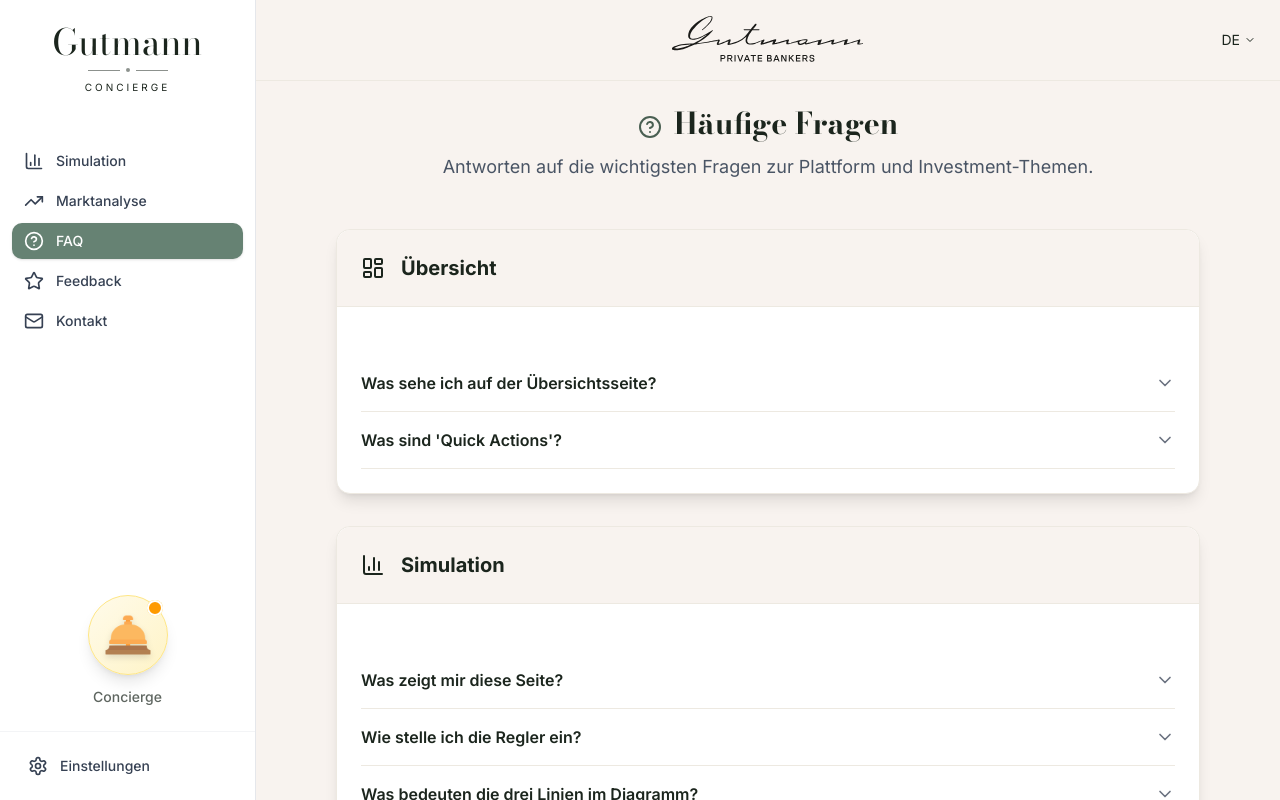
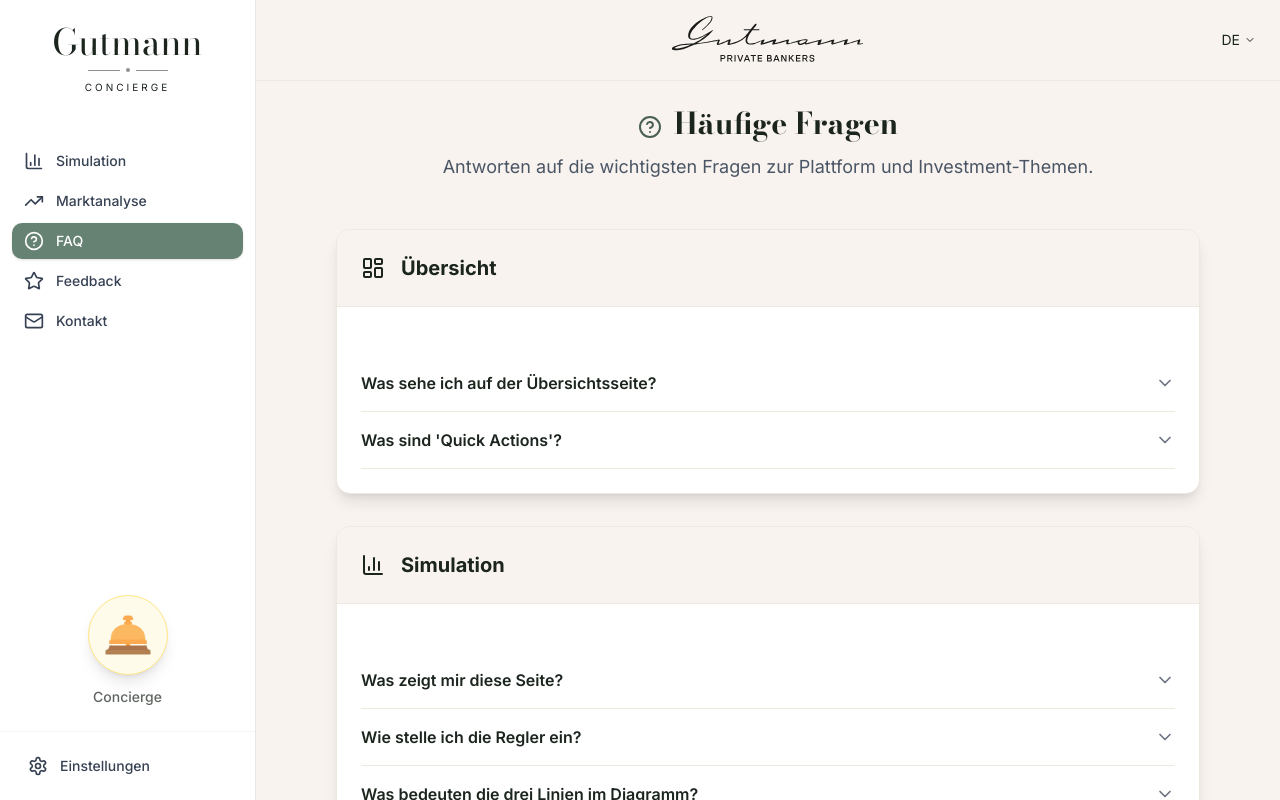
Before and after one commit to bbntsc/kahane-dashboard, a Next.js app: page /faq in a window 1280 px wide. Shown: the top 800 px of the page. Built offline with nearby package versions, Linux system fonts and the light colour scheme.

Commit message:
einfache umrandung der Bereiche

```diff
--- a/app/globals.css
+++ b/app/globals.css
@@ -38,7 +38,7 @@
   }
 }
 
-/* Theme und Farben bleiben unverändert, um den aktuellen Stand der App zu erhalten */
+/* Theme und Farben bleiben unverändert */
 @theme {
   --color-background: #ffffff;
   --color-foreground: #1b251d;
@@ -98,7 +98,6 @@
   --sidebar-ring: oklch(0.708 0 0);
 }
 
-/* Softer, warmer dark mode with higher contrast for readability */
 .dark {
   --background: oklch(0.22 0.015 30);
   --foreground: oklch(0.95 0.01 50);
@@ -142,18 +141,26 @@
   border-color: #4a524a !important;
 }
 
-/* NEU: CSS-Klasse für die Tour Guide Hervorhebung (Gold/Gelb) */
+/* VERBESSERTE CSS-Klasse für die Tour Guide Hervorhebung */
 .tour-highlight {
-  /* Box-Shadow für den leuchtenden Effekt (Gelb/Gold/Money-Thema) */
-  box-shadow: 0 0 0 4px #ffc107, 0 0 0 8px rgba(255, 193, 7, 0.5) !important;
+  /* Nutzt Outline statt Border, um das Layout nicht zu verschieben */
+  outline: 4px solid #ffc107 !important;
+  outline-offset: 2px;
+
+  /* Stellt sicher, dass das Element über dem Dimmer liegt */
+  position: relative !important;
+  z-index: 101 !important;
+
+  /* Ein klarer Glow-Effekt zur Abhebung */
+  box-shadow: 0 0 15px rgba(255, 193, 7, 0.4) !important;
+
   border-radius: 6px;
-  padding: 4px;
-  transition: box-shadow 0.3s ease-in-out, padding 0.3s ease-in-out;
+  transition: all 0.2s ease-in-out;
 }
 
 @theme inline {
-  --font-sans: var(--font-inter); /* ZU INTER GEÄNDERT */
-  --font-serif: var(--font-bodoni); /* ZU BODONI GEÄNDERT */
+  --font-sans: var(--font-inter);
+  --font-serif: var(--font-bodoni);
   --color-background: var(--background);
   --color-foreground: var(--foreground);
   --color-card: var(--card);
@@ -194,7 +201,10 @@
 
 @layer base {
   * {
-    @apply border-border outline-ring/50;
+    @apply outline-ring/50;
+  }
+  *, ::before, ::after {
+    border-color: var(--border);
   }
   body {
     @apply bg-background text-foreground;
--- a/components/base/sidebar.tsx
+++ b/components/base/sidebar.tsx
@@ -3,7 +3,7 @@
 import Link from "next/link"
 import Image from "next/image"
 import { usePathname } from "next/navigation"
-import { LayoutDashboard, TrendingUp, BarChart3, Settings, PieChart, FileText, Bell, Star, HelpCircle, Mail } from "lucide-react" // Mail Icon hinzugefügt
+import { BarChart3, TrendingUp, HelpCircle, Star, Mail, Settings, Bell } from "lucide-react"
 import { useSettings } from "@/lib/settings-context"
 import { useTranslation } from "@/lib/i18n"
 
@@ -13,59 +13,40 @@
 
 export function Sidebar({ onConciergeClick }: SidebarProps) {
   const pathname = usePathname()
-
-  // Hooks zum Laden der Sprache und Übersetzungen
   const { language } = useSettings()
   const t = useTranslation(language)
 
-  // Navigationselemente mit Icons und Zielen für die Tour
   const navigation = [
-    // Simulation
     { name: t.nav.simulation, href: "/simulation", icon: BarChart3, target: "sidebar-simulation" },
-    // Marktanalyse
     { name: t.nav.market, href: "/market", icon: TrendingUp, target: "sidebar-market" },
-    // FAQ
     { name: t.nav.faq, href: "/faq", icon: HelpCircle, target: "sidebar-faq" },
-    // Feedback
     { name: t.nav.feedback, href: "/feedback", icon: Star, target: "sidebar-feedback" },
-    // Kontakt
     { name: t.nav.contact, href: "/contact", icon: Mail, target: "sidebar-contact" },
   ]
 
   const isActive = (href: string) => {
-    // Wenn auf der Landing Page, markiere Simulation als aktiv
     if (href === "/simulation" && pathname === "/") return true
     return pathname.startsWith(href)
   }
 
   return (
-    // Hintergrundfarbe und Border für Dark Mode anpassen
-    <div className="flex flex-col flex-grow border-r border-gray-200 dark:border-gray-700 bg-white dark:bg-[#1b251d] overflow-y-auto h-full z-10">
-      {/* Header "Gutmann Concierge" */}
+    <div
+      className="flex flex-col flex-grow border-r border-gray-200 bg-white overflow-y-auto h-full z-10"
+      data-tour="sidebar-main" /* Umrandet die gesamte Sidebar */
+    >
       <div className="flex flex-col items-center justify-center py-6">
-        {/* TITEL: Schriftgröße angepasst (z.B. 4xl statt 120px) */}
-        <h1 className="text-4xl font-script text-[#1b251d] mb-0 leading-none">
-          Gutmann
-        </h1>
-
-        {/* SEPARATOR: Breiten und Abstände reduziert */}
+        <h1 className="text-4xl font-script text-[#1b251d] mb-0 leading-none">Gutmann</h1>
         <div className="flex items-center justify-center my-2">
           <div className="w-8 h-px bg-[#1b251d] opacity-50" />
           <div className="w-1 h-1 mx-1.5 rounded-full bg-[#1b251d] opacity-50" />
           <div className="w-8 h-px bg-[#1b251d] opacity-50" />
         </div>
-
-        {/* UNTERZEILE: Kleiner (text-xs) aber Tracking beibehalten */}
-        <div className="text-[10px] tracking-[0.3em] uppercase text-[#1b251d] mt-0">
-          CONCIERGE
-        </div>
+        <div className="text-[10px] tracking-[0.3em] uppercase text-[#1b251d] mt-0">CONCIERGE</div>
       </div>
 
-      {/* Navigation */}
       <nav className="mt-6 flex-1 px-3 space-y-1">
         {navigation.map((item) => {
           const Icon = item.icon
-          // Da /simulation der neue Startpunkt im Menü ist, leiten wir '/' darauf um.
           const finalHref = item.href === "/" ? "/simulation" : item.href;
           const active = isActive(item.href)
           return (
@@ -73,13 +54,9 @@
               key={item.name}
               href={finalHref}
               className={`flex items-center gap-3 rounded-lg px-3 py-2 text-sm font-medium transition-all ${
-                active
-                  // Aktiver Link: Hintergrund ändert sich nicht im Dark Mode, Text bleibt weiß
-                  ? "bg-[#668273] text-white shadow-sm"
-                  // Inaktiver Link: Textfarbe für Dark Mode explizit auf hell setzen
-                  : "text-gray-700 dark:text-gray-300 hover:bg-[#f8f3ef] dark:hover:bg-[#2a3529] hover:text-[#1b251d] dark:hover:text-[#f8f3ef]"
+                active ? "bg-[#668273] text-white shadow-sm" : "text-gray-700 hover:bg-[#f8f3ef]"
               }`}
-              data-tour={item.target} // Hinzufügen des data-tour Attributs
+              data-tour={item.target} /* Umrandet einzelne Nav-Punkte wie Simulation */
             >
               <Icon className="h-5 w-5" />
               {item.name}
@@ -88,64 +65,19 @@
         })}
       </nav>
 
-      {/* Concierge Button */}
       <div className="px-6 py-6 flex justify-center">
-        <button
-          onClick={onConciergeClick}
-          className="group relative flex flex-col items-center justify-center transition-transform active:scale-95 outline-none"
-          title="Concierge rufen"
-          data-tour="sidebar-concierge-bell"
-        >
-          {/* Kreis-Hintergrund mit Schatten und Farbe */}
-          <div className="relative w-20 h-20 flex items-center justify-center rounded-full bg-gradient-to-br from-amber-50 to-amber-100 border border-amber-200 shadow-lg group-hover:shadow-xl transition-all duration-300">
-
-            {/* Versuch das Bild zu laden, Fallback auf Icon */}
-            <div className="relative w-12 h-12">
-               {/* Nutzen von Next/Image, falls das Bild existiert. Falls nicht, wird das Icon angezeigt */}
-               <Image
-                 src="/images/hotel-bell.png"
-                 alt="Concierge Bell"
-                 fill
-                 className="object-contain drop-shadow-md"
-                 onError={(e) => {
-                   // Fallback: Wenn Bild nicht gefunden wird, verstecken wir es
-                   e.currentTarget.style.display = 'none';
-                 }}
-               />
-               {/* Fallback Icon, falls Bild nicht lädt - positioniert hinter dem Bild */}
-               {/* Icon Farbe auf Gold/Amber gesetzt */}
-               <Bell className="absolute inset-0 w-full h-full text-amber-600 opacity-0 group-hover:opacity-100 transition-opacity" />
-            </div>
-
-            {/* Kleiner Ping-Indikator */}
-            <span className="absolute top-1 right-1 flex h-4 w-4">
-              <span className="animate-ping absolute inline-flex h-full w-full rounded-full bg-amber-400 opacity-75"></span>
-              <span className="relative inline-flex rounded-full h-4 w-4 bg-amber-500 border-2 border-white"></span>
-            </span>
+        <button onClick={onConciergeClick} className="group flex flex-col items-center" data-tour="sidebar-concierge-bell">
+          <div className="relative w-20 h-20 flex items-center justify-center rounded-full bg-amber-50 border border-amber-200 shadow-lg">
+            <Image src="/images/hotel-bell.png" alt="Bell" width={48} height={48} className="object-contain" />
           </div>
-
-          {/* Textfarbe für Dark Mode anpassen */}
-          <span className="mt-3 text-sm font-medium text-[#1b251d] dark:text-[#f8f3ef] opacity-70 group-hover:opacity-100 transition-opacity">
-            Concierge
-          </span>
+          <span className="mt-3 text-sm font-medium opacity-70">Concierge</span>
         </button>
       </div>
 
-      {/* Footer mit Einstellungen */}
-      <div className="border-t border-gray-100 dark:border-gray-700 p-4">
-        <Link
-          href="/settings"
-          className={`flex items-center gap-3 rounded-lg px-3 py-2 text-sm font-medium transition-colors ${
-             isActive("/settings")
-                // Aktiver Link: Hintergrund ändert sich nicht im Dark Mode, Text bleibt weiß
-                ? "bg-[#1b251d] dark:bg-[#668273] text-white"
-                // Inaktiver Link: Textfarbe für Dark Mode explizit auf hell setzen
-                : "text-gray-700 dark:text-gray-300 hover:bg-[#f8f3ef] dark:hover:bg-[#2a3529]"
-          }`}
-          data-tour="sidebar-settings"
-        >
+      <div className="border-t border-gray-100 p-4">
+        <Link href="/settings" className="flex items-center gap-3 px-3 py-2 text-sm font-medium text-gray-700 hover:bg-[#f8f3ef]" data-tour="sidebar-settings">
           <Settings className="h-5 w-5" />
-          {t.nav.settings} {/* DYNAMISCHE ÜBERSETZUNG */}
+          {t.nav.settings}
         </Link>
       </div>
     </div>
```
